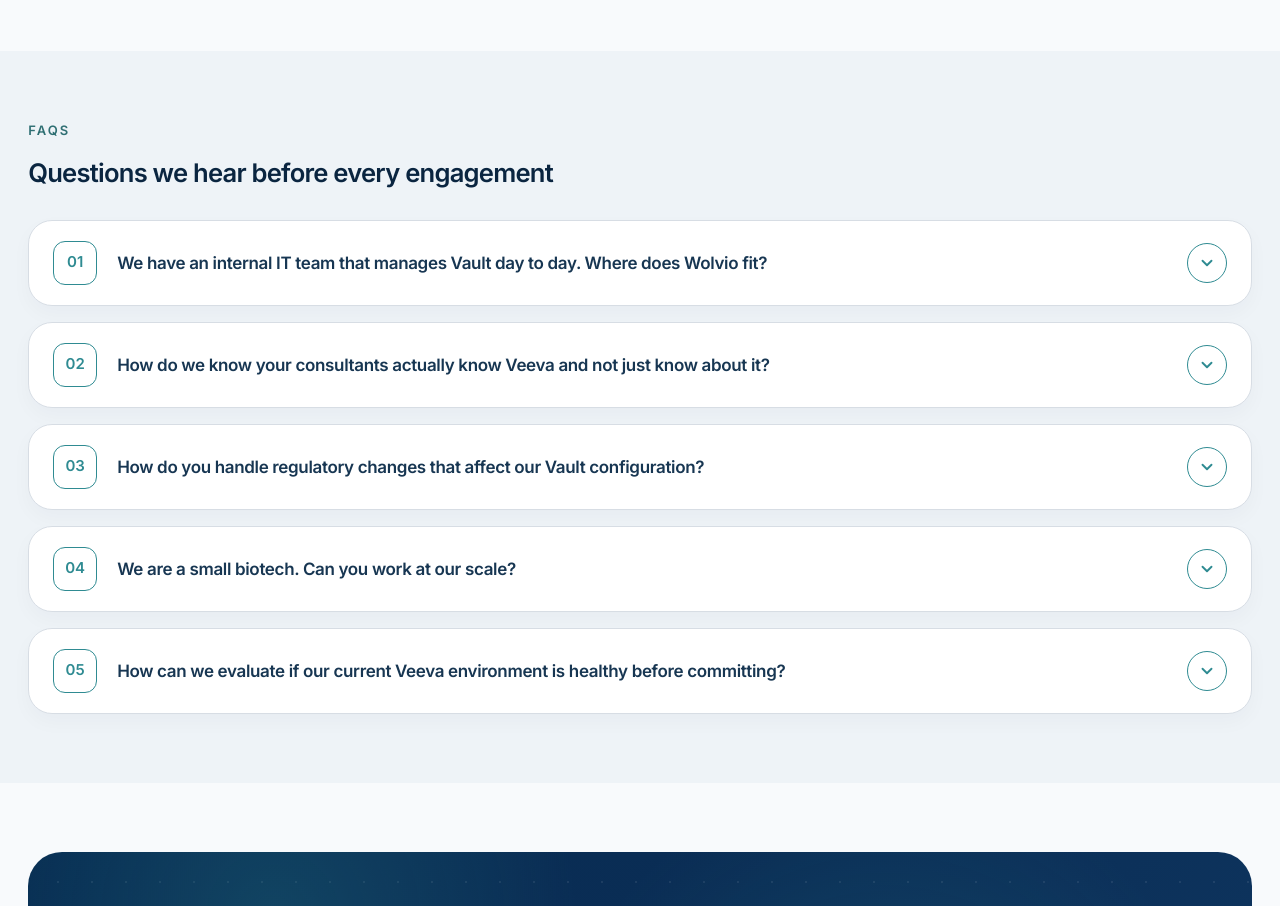
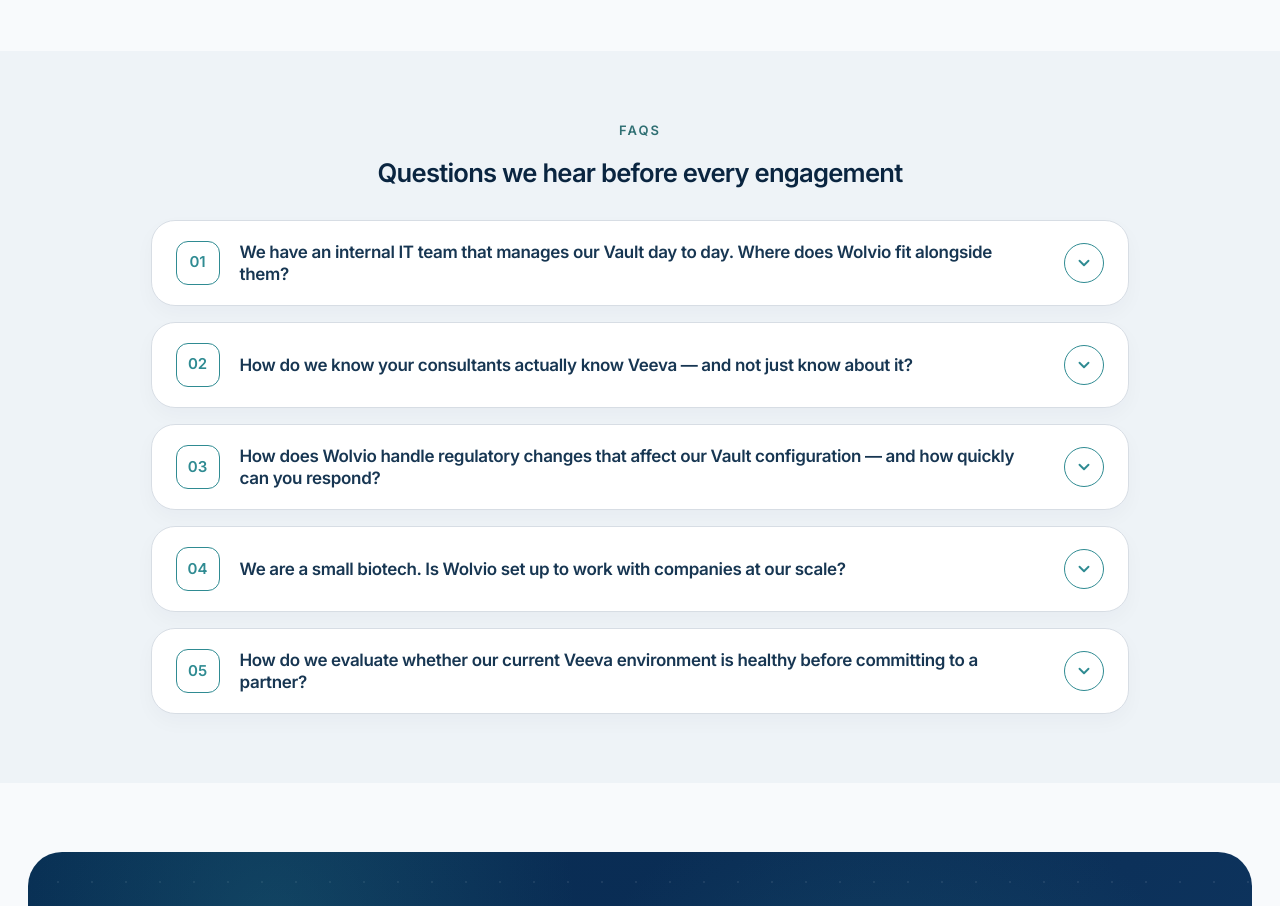
Before and after one commit to callmesiva/blogSite, a Next.js app: page /service-veeva in a window 1280 px wide. Shown: the part 4160-5066 px from the top of the page. Built offline with nearby package versions, Linux system fonts and the light colour scheme.

Commit message:
bg image added and card changes

```diff
--- a/app/components/FaqAccordion.tsx
+++ b/app/components/FaqAccordion.tsx
@@ -4,7 +4,8 @@
 
 type FaqItem = {
   question: string;
-  answer: string;
+  answer1: string;
+  answer2?: string;
 };
 
 interface FaqAccordionProps {
@@ -19,7 +20,7 @@
   };
 
   return (
-    <div className="mt-8 space-y-4">
+    <div className="mt-8 lg:w-[80%] mx-auto space-y-4">
       {items.map((item, index) => {
         const isOpen = openIndex === index;
         const numberText = String(index + 1).padStart(2, "0");
@@ -82,12 +83,15 @@
             {/* Expandable Answer */}
             <div
               className={`grid transition-all duration-300 ease-[cubic-bezier(0.22,1,0.36,1)] ${
-                isOpen ? "grid-rows-[1fr] opacity-100" : "grid-rows-[0fr] opacity-0"
+                isOpen
+                  ? "grid-rows-[1fr] opacity-100"
+                  : "grid-rows-[0fr] opacity-0"
               }`}
             >
               <div className="overflow-hidden">
-                <div className="pl-[64px] pt-4 pb-2 text-[15px] leading-[1.65] text-[#4a6070]">
-                  {item.answer}
+                <div className="pl-[64px] pt-4 pb-2 text-[17px] leading-[1.65] text-[#4a6070]">
+                  <p className="mb-3">{item.answer1}</p>
+                  <p>{item.answer2}</p>
                 </div>
               </div>
             </div>
--- a/app/service-veeva/page.tsx
+++ b/app/service-veeva/page.tsx
@@ -20,7 +20,8 @@
 
 type FaqItem = {
   question: string;
-  answer: string;
+  answer1: string;
+  answer2: string;
 };
 
 const deliveryCards: DeliveryCard[] = [
@@ -128,32 +129,32 @@
 const faqs: FaqItem[] = [
   {
     question:
-      "We have an internal IT team that manages Vault day to day. Where does Wolvio fit?",
-    answer:
-      "Your team knows your business. We add cross-client implementation depth, validation rigor, release assessment expertise, and specialist support during audits and high-risk change windows.",
+      "We have an internal IT team that manages our Vault day to day. Where does Wolvio fit alongside them?",
+    answer1: `Your internal team knows your business. What they typically lack is cross-client implementation depth, regulatory validation expertise, and bandwidth for complex release assessments on top of everything else.`,
+    answer2: `We fill that gap release management, validation documentation, complex integrations, configuration remediation, and expert input when audit or regulatory questions need a defensible answer. We work alongside your team, not over them.`,
   },
   {
     question:
-      "How do we know your consultants actually know Veeva and not just know about it?",
-    answer:
-      "Our consultants have delivered real regulated implementations, executed IQ/OQ/PQ, and built complex integrations. A 30-minute technical discussion usually makes that depth obvious immediately.",
+      "How do we know your consultants actually know Veeva — and not just know about it?",
+    answer1: `Our consultants have delivered real Vault implementations in regulated environments written validation protocols, executed IQ/OQ/PQ, configured complex security models, built integrations. That depth shows up immediately in the questions we ask, the risks we name unprompted, and the decisions we challenge early.`,
+    answer2: `Start with a 30-minute technical conversation. You will know within the first ten minutes.`,
+  },
+  {
+    question: "How does Wolvio handle regulatory changes that affect our Vault configuration — and how quickly can you respond?",
+    answer1: "Managed services clients receive proactive regulatory change assessments we track relevant developments, assess the impact on your specific configuration, and flag issues before they become compliance gaps. For project clients, we build regulatory change management into scoping from the start.",
+    answer2: `For urgent situations — a health authority deadline or inspection finding we treat it as a priority regardless of the day or time.`,
   },
   {
     question:
-      "How do you handle regulatory changes that affect our Vault configuration?",
-    answer:
-      "For managed clients, we run proactive impact assessments and plan controlled updates. For projects, regulatory change handling is included in scope design from the start.",
-  },
-  {
-    question: "We are a small biotech. Can you work at our scale?",
-    answer:
-      "Yes. We support early-stage biotech through Veeva Basics and scale through enterprise programs. Engagement size is matched to your current stage and risk profile.",
+      "We are a small biotech. Is Wolvio set up to work with companies at our scale?",
+    answer1: `Yes and the stakes at that stage are higher than they look. Wrong initial configuration follows you through every regulatory submission that comes after.`,
+    answer2: `We work with early-stage biotechs through Veeva Basics and with larger organisations through full enterprise implementations. The engagement is sized to where you are.`,
   },
   {
     question:
-      "How can we evaluate if our current Veeva environment is healthy before committing?",
-    answer:
-      "We offer a standalone platform assessment reviewing configuration, validation evidence, release history, and compliance posture, with a clear written risk and improvement view.",
+      "How do we evaluate whether our current Veeva environment is healthy before committing to a partner?",
+    answer1: `Configuration drift, outdated validation documentation, and informally evolved security models are not visible from inside the system. They require someone who knows what good looks like.`,
+    answer2: `We offer a standalone platform assessment — no further commitment required. We review your configuration, validation documentation, release history, and compliance posture, and deliver a clear written picture of what is working, what carries risk, and what needs attention.`,
   },
 ];
 
@@ -656,8 +657,8 @@
 
       <section className="site-section-alt">
         <ScrollReveal className="site-container">
-          <p className="site-kicker">FAQs</p>
-          <h2 className="mt-4">Questions we hear before every engagement</h2>
+          <p className="site-kicker text-center">FAQs</p>
+          <h2 className="mt-4 text-center">Questions we hear before every engagement</h2>
           <FaqAccordion items={faqs} />
         </ScrollReveal>
       </section>
--- a/app/service-wolvio/page.tsx
+++ b/app/service-wolvio/page.tsx
@@ -20,7 +20,8 @@
 
 type FaqItem = {
   question: string;
-  answer: string;
+  answer1: string;
+  answer2?: string;
 };
 
 const useCases: UseCaseCard[] = [
@@ -101,29 +102,34 @@
 
 const faqs: FaqItem[] = [
   {
-    question: "What is the best way to start with AI in our organisation?",
-    answer:
-      "Start with one high-impact problem, not a broad AI strategy deck. We identify where measurable outcomes can be delivered in weeks, then build your first production-grade system.",
+    question:
+      "What's the best way to start with AI in my organisation?",
+    answer1: "The most common mistake organisations make is trying to deploy AI everywhere at once. Broad strategies sound ambitious but rarely deliver results they spread effort thin and make it hard to measure success. We begin with a focused operational assessment typically a 1–2 week process to surface where AI can genuinely move the needle. This might be reducing manual processing time, accelerating a customer response workflow, or improving accuracy in a recurring task. The goal is to identify a problem where AI can show demonstrable results within weeks, not quarters.",
+     answer2: "",
   },
   {
-    question: "How do your AI systems integrate with our existing tools?",
-    answer:
-      "We integrate with your existing stack through APIs, webhooks, and middleware so AI fits your workflow across CRM, ERP, messaging, telephony, and cloud systems.",
+    question:
+      "How do your AI systems integrate with our existing tools and platforms?",
+    answer1: `Our systems are built to connect with what you already use CRM, ERP, messaging platforms, databases, telephony, and cloud services. We use standard APIs, webhook integrations, and middleware layers so AI fits into your existing workflow rather than replacing it.`,
+    answer2: "",
   },
   {
-    question: "How do you handle data privacy and security?",
-    answer:
-      "Deployments follow privacy-first architecture with encryption in transit and at rest, role-based access, and complete audit logs aligned to compliance requirements.",
+    question:
+      "How do you handle data privacy and security?",
+    answer1: `Every deployment follows a privacy-first architecture. Your data stays within your infrastructure or approved cloud environments. We implement role-based access, encryption at rest and in transit, and full audit logging.`,
+    answer2: `For regulated industries, we align with relevant compliance requirements.`,
   },
   {
-    question: "How long does deployment usually take?",
-    answer:
-      "Well-scoped pilots typically launch in 4-6 weeks. Production deployments with governance and deeper integration typically take 8-12 weeks.",
+    question:
+      "How long does it take to deploy an AI system?",
+    answer1: `Timeline depends heavily on scope, and we are direct about this from the first conversation. A well-scoped, focused use case — one clear input, one clear output, integrating with one or two existing tools — can reach a working pilot in 4–6 weeks. That pilot is a real system running on real data, not a demo or prototype.`,
+    answer2: `Production deployments are a different scope. Full integration across multiple systems, governance frameworks, human-in-the-loop review processes, monitoring dashboards, and staff onboarding typically takes 8–12 weeks. These timelines are realistic, not padded — we have seen what happens when AI projects are rushed to launch without proper testing or change management, and the recovery cost is always higher than the time saved.`,
   },
   {
-    question: "How do you measure whether the AI system is working?",
-    answer:
-      "Every system ships with performance tracking for resolution rates, accuracy, processing time, error rate, and business-specific KPIs. If it is not measurable, we do not ship it.",
+    question:
+      "How do you measure whether an AI system is actually working?",
+    answer1: `Every system we deploy includes built-in performance tracking — accuracy rates, resolution rates, processing times, error rates, and business-specific KPIs. We share this data transparently and use it to continuously improve the system. If we can't measure it, we don't ship it.`,
+answer2: "",
   },
 ];
 
@@ -321,9 +327,9 @@
 
       <section className="site-section-alt">
         <ScrollReveal className="site-container">
-          <p className="site-kicker">FAQ</p>
-          <h2 className="mt-4">Questions we hear before every engagement</h2>
-          <p className="site-body mt-4 max-w-[900px]">
+          <p className="site-kicker text-center">FAQ</p>
+          <h2 className="mt-4 text-center">Questions we hear before every engagement</h2>
+          <p className="site-body mt-4 text-center">
             These are the real concerns that usually stop buyers from reaching
             out. We answer them directly.
           </p>
```
Also changed, not shown: app/page.tsx (+96 -29 lines), public/banner1.jpg (added).
